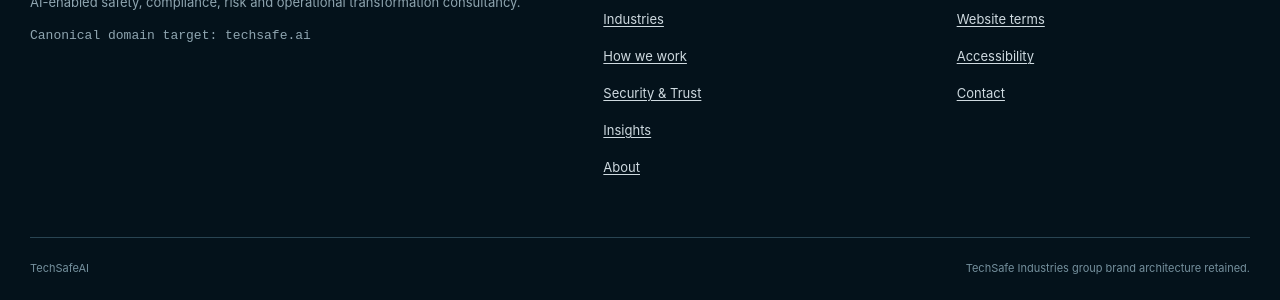
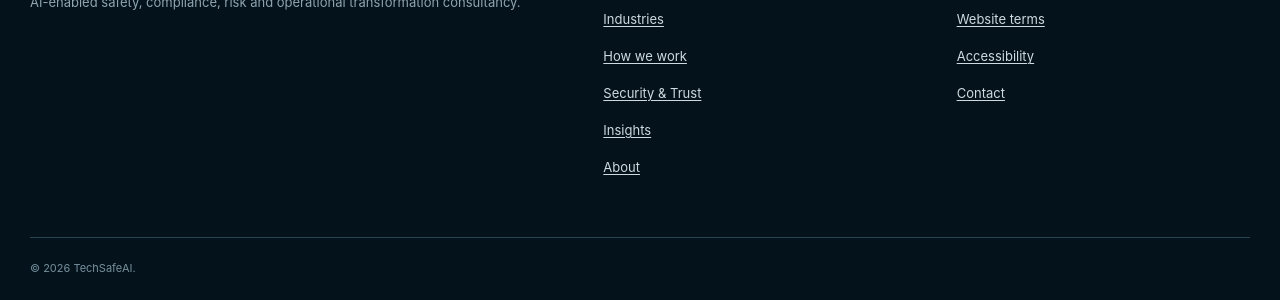
Before and after one commit to TechSafeIndustries/techsafeai-website, an Astro site: page / in a window 1280 px wide. Shown: the part 7427-7727 px from the top of the page. Built offline with nearby package versions, Linux system fonts and the light colour scheme; Astro itself is replaced by a stand-in of ours.

Commit message:
fix(web-01f): remove build metadata from public footer

```diff
--- a/src/components/Footer.astro
+++ b/src/components/Footer.astro
@@ -8,7 +8,6 @@ import { navigation } from '../data/navigation';
         <span class="brand-glyph" aria-hidden="true"></span><span>TechSafeAI</span>
       </a>
       <p>AI-enabled safety, compliance, risk and operational transformation consultancy.</p>
-      <p class="footer-domain">Canonical domain target: techsafe.ai</p>
     </div>
     <div>
       <h2 class="footer-heading">Website</h2>
@@ -27,7 +26,6 @@ import { navigation } from '../data/navigation';
     </div>
   </div>
   <div class="shell footer-bottom">
-    <span>TechSafeAI</span>
-    <span>TechSafe Industries group brand architecture retained.</span>
+    <span>© 2026 TechSafeAI.</span>
   </div>
 </footer>
```
